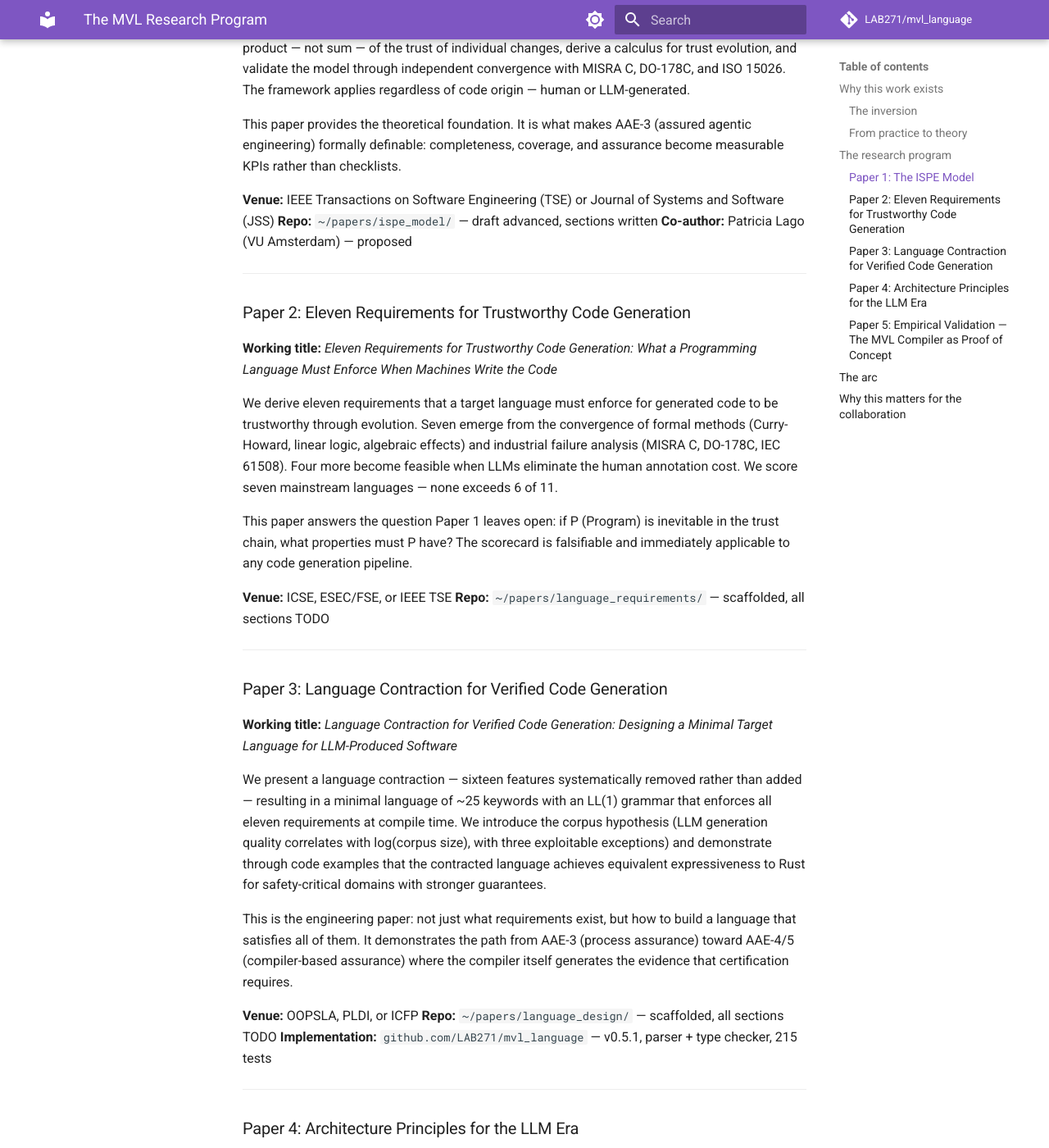
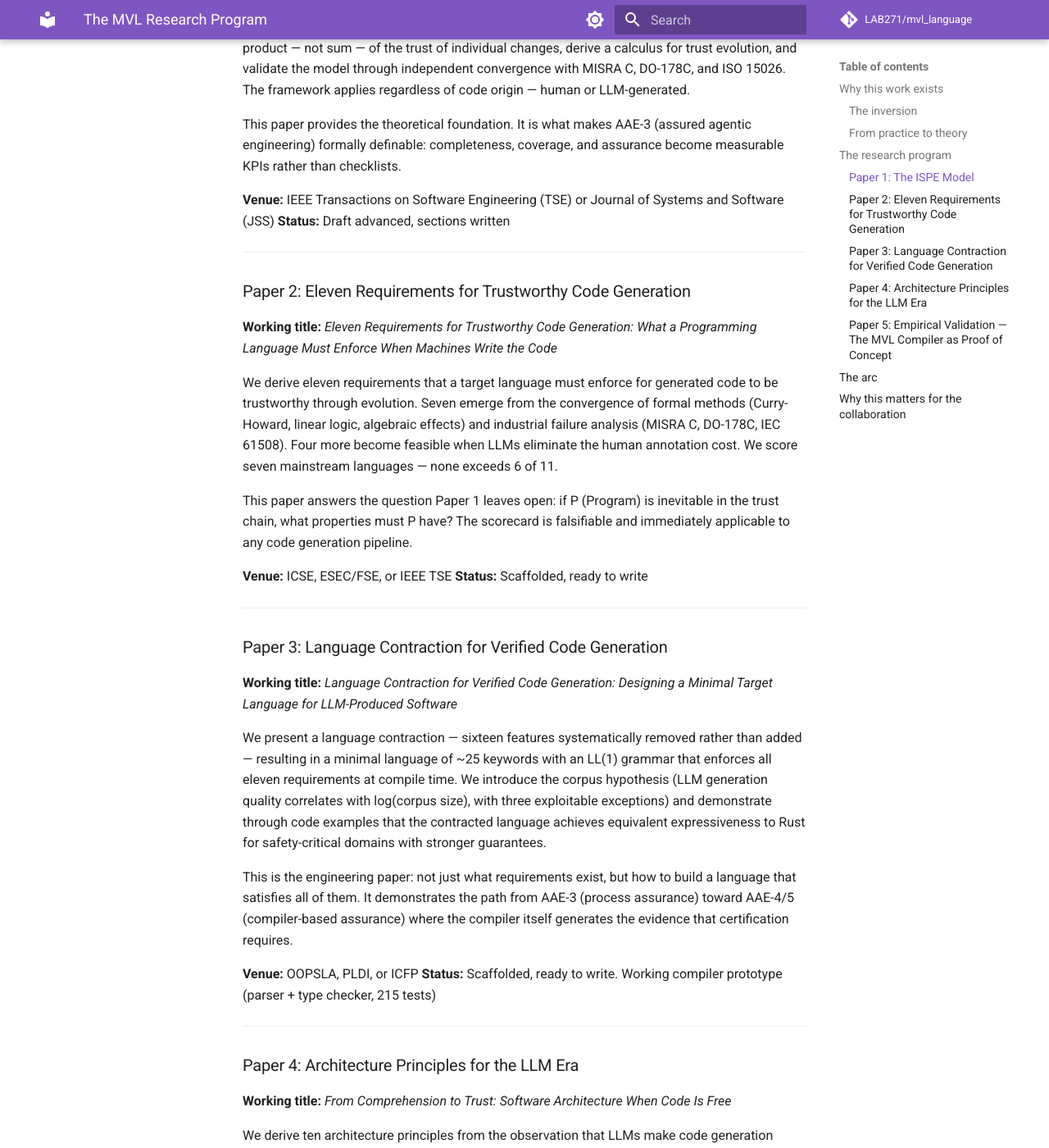
Before and after one commit to mvl-lang/mvl, an MkDocs documentation site: the page built from docs/mvl_rationale.md, in a window 1280 px wide and 1400 px high, scrolled down 1838 px. Shown: the whole window at 82% size. Built offline with MkDocs 1.6.1 and Material for MkDocs 9.7.7, drawn with Linux system fonts in a browser that asks for light colours; comment, search, counter and statistics services are not loaded; some of the changed text lies outside the part shown.

Commit message:
docs: rationale — remove repo paths, add status per paper
Co-Authored-By: Claude Opus 4.6 (1M context) <noreply@anthropic.com>

```diff
--- a/docs/mvl_rationale.md
+++ b/docs/mvl_rationale.md
@@ -48,8 +48,7 @@ We introduce Intent-Specification-Program-Evidence as a formal framework for rea
 This paper provides the theoretical foundation. It is what makes AAE-3 (assured agentic engineering) formally definable: completeness, coverage, and assurance become measurable KPIs rather than checklists.
 
 **Venue:** IEEE Transactions on Software Engineering (TSE) or Journal of Systems and Software (JSS)
-**Repo:** `~/papers/ispe_model/` — draft advanced, sections written
-**Co-author:** Patricia Lago (VU Amsterdam) — proposed
+**Status:** Draft advanced, sections written
 
 ---
 
@@ -62,7 +61,7 @@ We derive eleven requirements that a target language must enforce for generated
 This paper answers the question Paper 1 leaves open: if P (Program) is inevitable in the trust chain, what properties must P have? The scorecard is falsifiable and immediately applicable to any code generation pipeline.
 
 **Venue:** ICSE, ESEC/FSE, or IEEE TSE
-**Repo:** `~/papers/language_requirements/` — scaffolded, all sections TODO
+**Status:** Scaffolded, ready to write
 
 ---
 
@@ -75,8 +74,7 @@ We present a language contraction — sixteen features systematically removed ra
 This is the engineering paper: not just what requirements exist, but how to build a language that satisfies all of them. It demonstrates the path from AAE-3 (process assurance) toward AAE-4/5 (compiler-based assurance) where the compiler itself generates the evidence that certification requires.
 
 **Venue:** OOPSLA, PLDI, or ICFP
-**Repo:** `~/papers/language_design/` — scaffolded, all sections TODO
-**Implementation:** `github.com/LAB271/mvl_language` — v0.5.1, parser + type checker, 215 tests
+**Status:** Scaffolded, ready to write. Working compiler prototype (parser + type checker, 215 tests)
 
 ---
 
@@ -89,7 +87,7 @@ We derive ten architecture principles from the observation that LLMs make code g
 This paper extends the ISPE model to architectural decisions. It provides the theoretical backing for why agentic engineering requires different architectural patterns than traditional development — and what those patterns are.
 
 **Venue:** ICSA (International Conference on Software Architecture) or JSS
-**Research material:** exists in knowledge base, no repo yet
+**Status:** Research material collected, not yet drafted
 
 ---
 
@@ -102,7 +100,7 @@ We present empirical results from the MVL compiler: generation quality benchmark
 This is the validation paper — it takes the theoretical claims of Papers 1-4 and tests them against reality. Depends on the MVL compiler reaching Phase 1 completion (`.mvl` to native binary with all 11 requirements enforced).
 
 **Venue:** ICSE (empirical track), ASE, or ESEC/FSE
-**Depends on:** MVL compiler Phase 1 completion
+**Status:** Depends on compiler reaching Phase 1 completion
 
 ---
 
```
